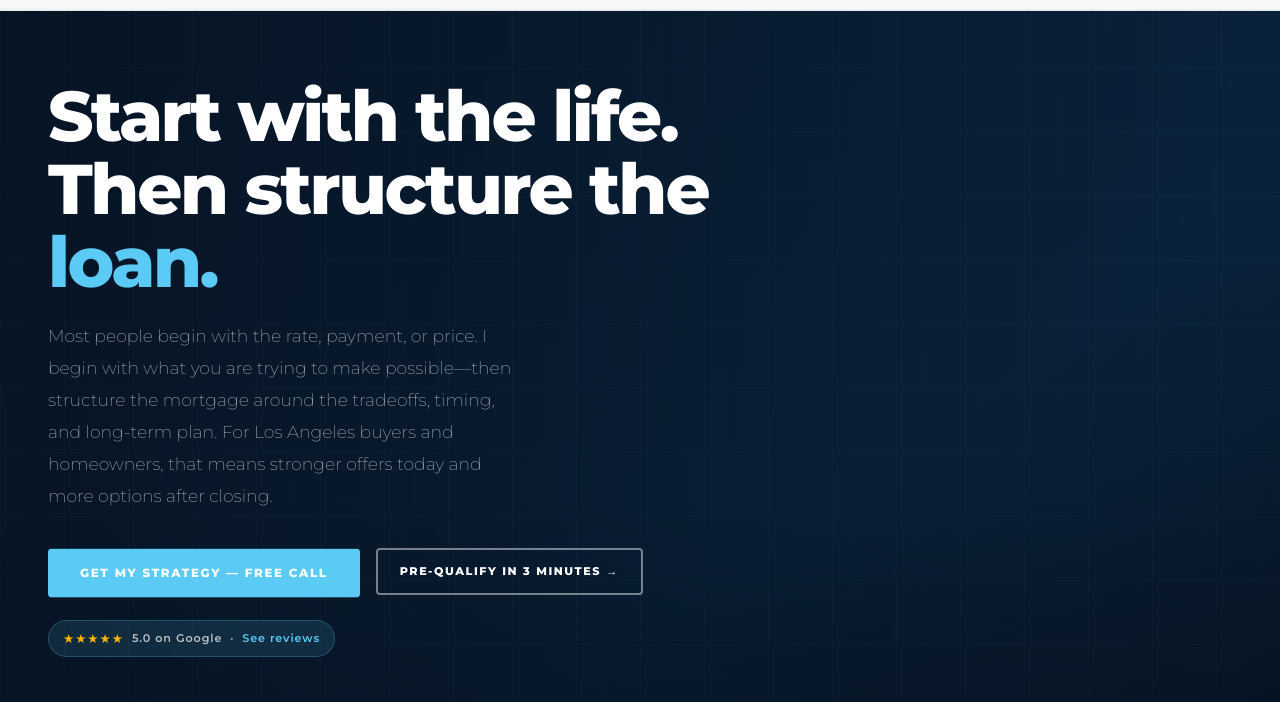
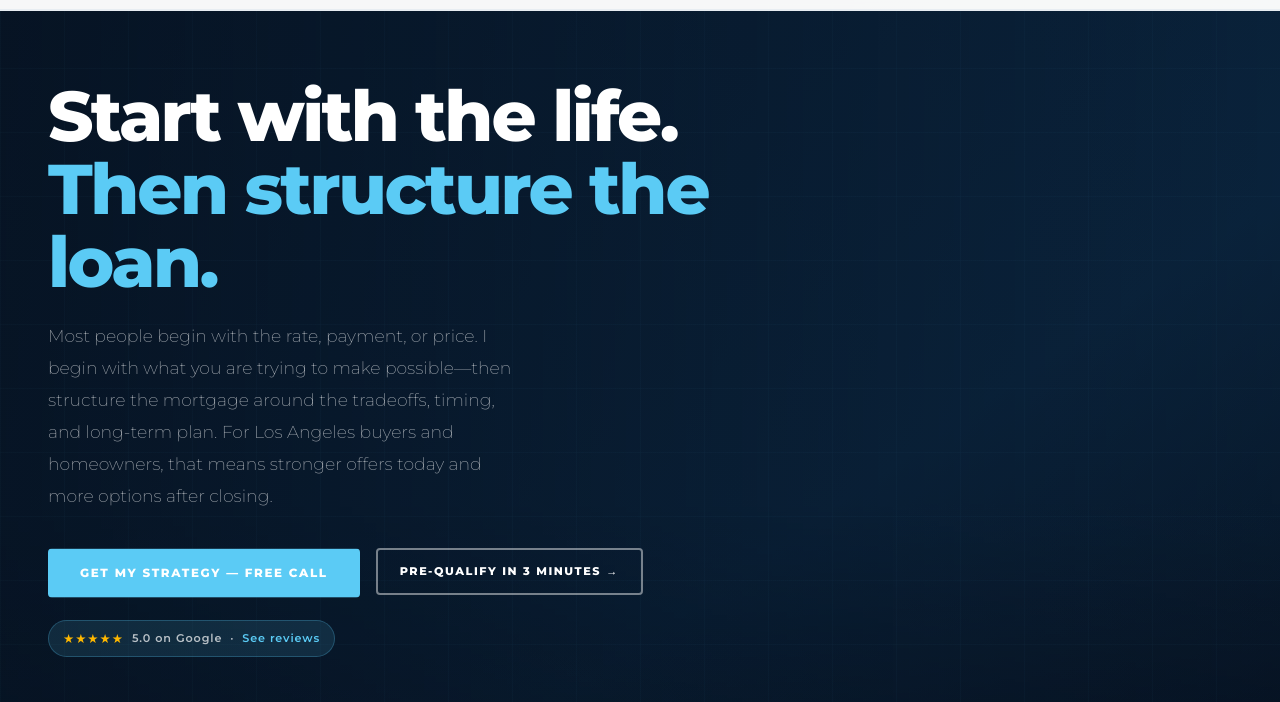
Before and after one commit to darynfillis/darynfillis-website, a website: page index.html in a window 1280 px wide. Shown: the part 60-762 px from the top of the page. Drawn offline with Linux system fonts and the light colour scheme.

Commit message:
Update index.html

```diff
--- a/index.html
+++ b/index.html
@@ -1848,7 +1848,7 @@ html{-webkit-text-size-adjust:100%;}
       <div class="reveal">
 
         <!-- Name intro — white first, NEO blue last, no separator -->
-        <h1>Start with the life.<br>Then structure the <em>loan.</em></h1>
+        <h1>Start with the life.<br><em>Then structure the loan.</em></h1>
         <p class="hero-sub">Most people begin with the rate, payment, or price. I begin with what you are trying to make possible—then structure the mortgage around the tradeoffs, timing, and long-term plan. For Los Angeles buyers and homeowners, that means stronger offers today and more options after closing.</p>
 
         <div class="hero-cta-row">
```
